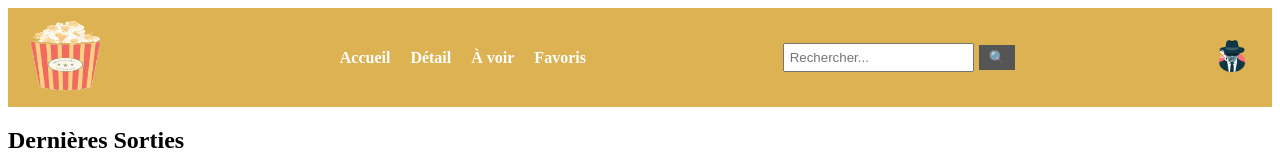
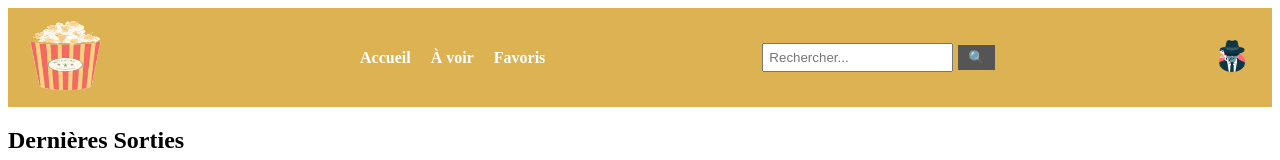
Before and after one commit to LucileFlt/netflim, a React (Create React App) app: page / in a window 1280 px wide. Shown: the top 160 px of the page. Built offline with nearby package versions, Linux system fonts and the light colour scheme; no server answers.

Commit message:
Update NavBarHeader.jsx

```diff
--- a/src/components/NavBarHeader/NavBarHeader.jsx
+++ b/src/components/NavBarHeader/NavBarHeader.jsx
@@ -8,7 +8,6 @@ const NavBarHeader = () => {
     <nav className={styles.navbarheader}>
       <ul className={styles.navList}>
         <li className={styles.navItem}><Link to="/" className={styles.navLink}>Accueil</Link></li>
-        <li className={styles.navItem}><Link to="/movie-detail" className={styles.navLink}>Détail</Link></li> {/* Nouveau lien vers la page de détail */}
         <li className={styles.navItem}><Link to="/watchlist" className={styles.navLink}>À voir</Link></li>
         <li className={styles.navItem}><Link to="/favorites" className={styles.navLink}>Favoris</Link></li>
       </ul>
```
